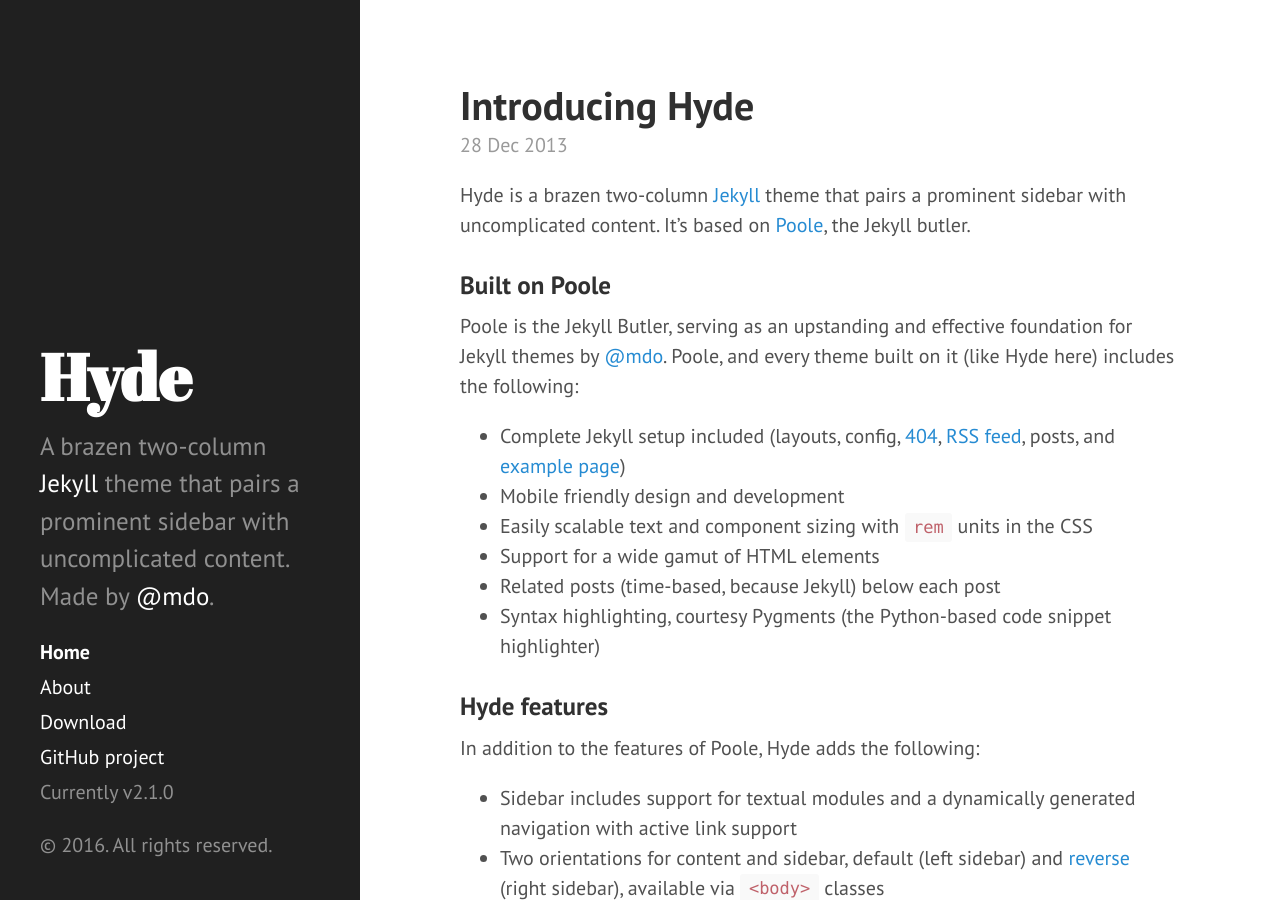
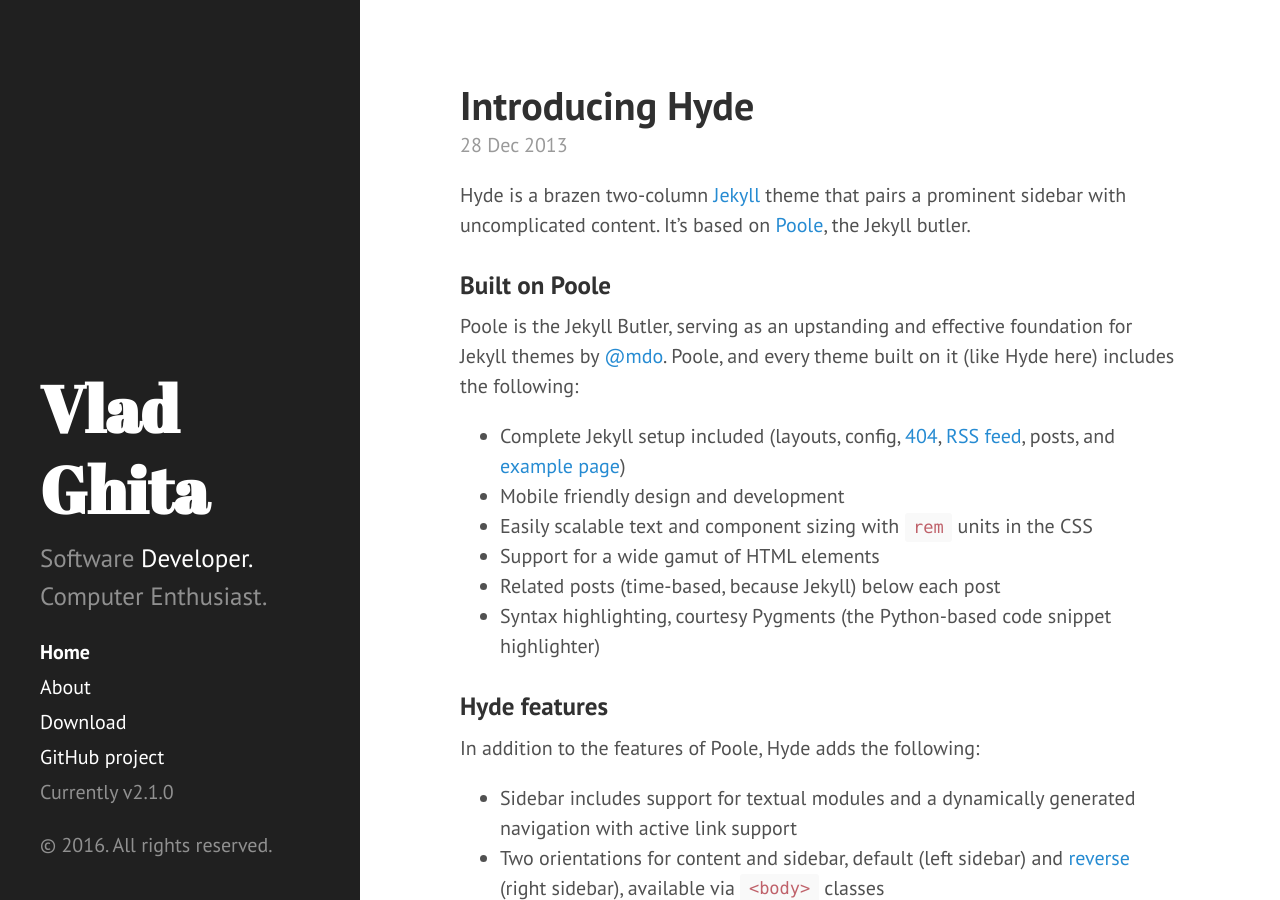
Before and after one commit to vladghita/jekyll, a Jekyll site: the page built from index.html, in a window 1280 px wide and 900 px high. Built offline with Jekyll 4.4.1, drawn with Linux system fonts in a browser that asks for light colours; the list of posts is cut into pages by our own code.

Commit message:
Update _config.yml

```diff
--- a/_config.yml
+++ b/_config.yml
@@ -7,10 +7,10 @@ permalink:        pretty
 # relative_permalinks: true
 
 # Setup
-title:            Hyde
-tagline:          'A Jekyll theme'
-description:      'A brazen two-column <a href="http://jekyllrb.com" target="_blank">Jekyll</a> theme that pairs a prominent sidebar with uncomplicated content. Made by <a href="https://twitter.com/mdo" target="_blank">@mdo</a>.'
-url:              http://hyde.getpoole.com
+title:            Vlad Ghita
+tagline:          'Computer Enthusiast'
+description:      'Software <a href="http://jekyllrb.com" target="_blank">Developer.</a> Computer Enthusiast.'
+url:              http://www.vladghita.com
 baseurl:          /
 
 author:
```
